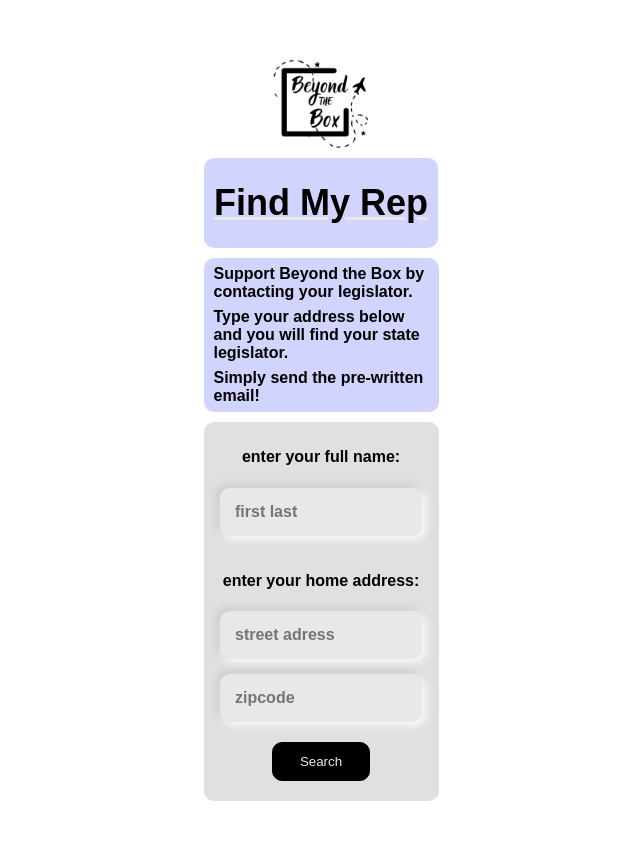
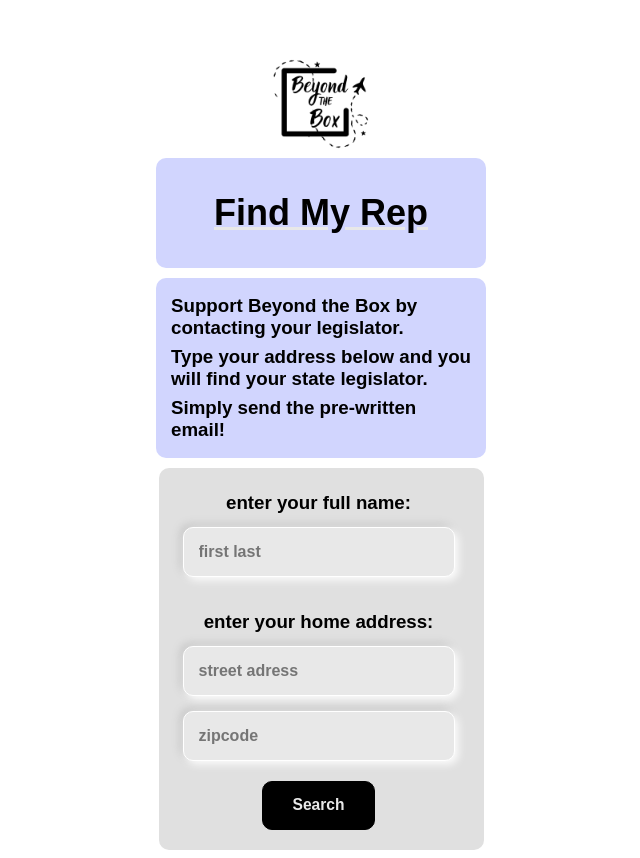
Before and after one commit to ethanwells/FindMyGaRep, a plain HTML site: page index.html in a window 1280 px wide. Shown: the whole page, without its empty margins (319-959 px from the left). Before the commit the page ends 809 px from the top, so only its background shows below. Drawn offline with Linux system fonts and the light colour scheme.

Commit message:
make elements bigger

```diff
--- a/index.html
+++ b/index.html
@@ -18,25 +18,29 @@
     </div>
 
     <div id="container2">
-      <h4 id="instructions">
+      <h3 id="instructions">
         Support Beyond the Box by contacting your legislator.
-      </h4>
-      <h4 id="instructions">
+      </h3>
+      <h3 id="instructions">
         Type your address below and you will find your state legislator.
-      </h4>
-      <h4 id="instructions">
+      </h3>
+      <h3 id="instructions">
         Simply send the pre-written email!
-      </h4>
+      </h3>
     </div>
 
 
     <div id="container3">
-      <h4 id="sub-title">enter your full name:</h4>
+      <h3 id="sub-title">enter your full name:</h3>
       <input type="text" id="name" placeholder="first last">
-      <h4 id="sub-title">enter your home address:</h4>
+      <h3 id="sub-title">enter your home address:</h3>
       <input type="text" id="street-address" placeholder="street adress">
       <input type="text" id="zipcode" placeholder="zipcode">
-      <button id="searchButton">Search</button>
+      <button id="searchButton">
+        <h3 id="searchButtonText">
+          Search
+        </h3>
+      </button>
     </div>
 
     <div id="results"></div>
--- a/style.css
+++ b/style.css
@@ -22,12 +22,14 @@ body {
 
 #sub-title {
   color: black;
+  margin-bottom: 13px;
 }
 
 
 input {
  display: block;
  border: none;
+ border: 1px solid white;
  border-radius: 10px;
  padding: 15px;
  margin-bottom: 10px;
@@ -57,6 +59,13 @@ button {
   background: var(--bg);
   transition: 0.2s;
   margin-top: 5px;
+}
+
+#searchButtonText {
+  margin-top: 4px;
+  margin-bottom:  4px;
+  margin-left: 3px;
+  margin-right: 3px;
 }
 
 button:hover {
@@ -139,9 +148,12 @@ button:active {
   background-color: #d1d5fe;
   margin-bottom: 10px;
   border-radius: 10px;
-  padding-left: 10px;
-  padding-right: 10px;
-  max-width: 215px;
+  padding-top: 10px;
+  padding-bottom: 10px;
+  padding-left: 15px;
+  padding-right: 15px;
+  width:  80vw;
+  max-width: 300px;
 }
 
 #container2 {
@@ -150,9 +162,12 @@ button:active {
   background-color: #d1d5fe;
   margin-bottom: 10px;
   border-radius: 10px;
-  padding-left: 10px;
-  padding-right: 10px;
-  max-width: 215px;
+  padding-top: 10px;
+  padding-bottom: 10px;
+  padding-left: 15px;
+  padding-right: 15px;
+  width:  80vw;
+  max-width: 300px;
 }
 
 #instructions {
@@ -163,15 +178,17 @@ button:active {
 #container3 {
   border-radius: 10px;
   padding-top: 5px;
-  padding-right: 10px;
   padding-bottom: 20px;
+  padding-left: 15px;
+  padding-right: 15px;
   padding-left: 10px;
   display: flex;
   flex-direction: column;
   align-items: center;
   justify-content: space-between;
   background-color: #e0e0e0;
-  max-width: 215px;
+  width:  80vw;
+  max-width: 300px;
 }
 
 
```
